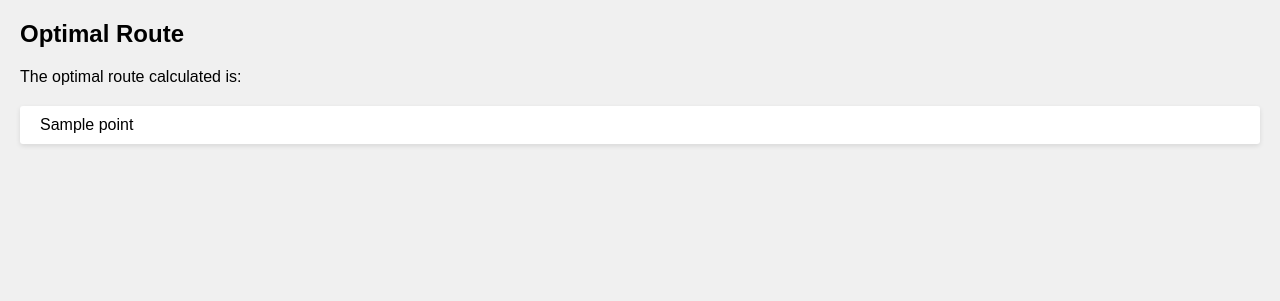
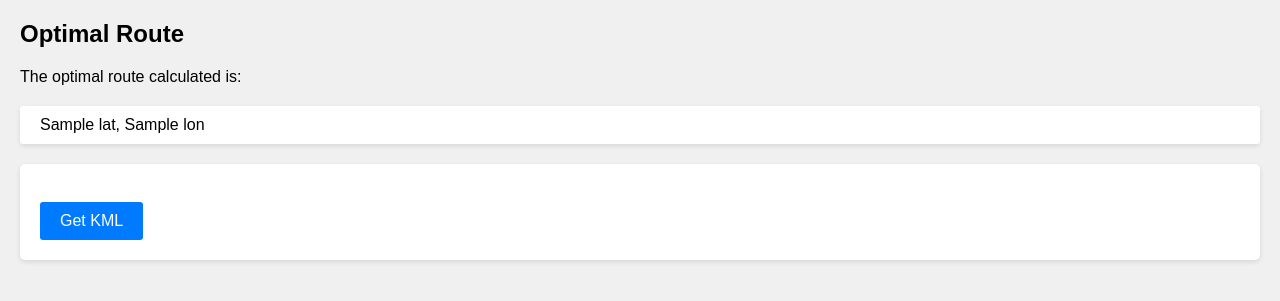
Before and after one commit to alemat13/tsp_solver, a Flask app: template templates/result.html in a window 1280 px wide. Shown: the top 301 px of the page. Run offline with Flask 3, Linux system fonts and the light colour scheme; the template is opened without the code that fills it: most values are stand-ins (such as "Sample title", 1, 10 or a date in 2020).

Commit message:
Add KML generation

```diff
--- a/app.py
+++ b/app.py
@@ -1,4 +1,4 @@
-from flask import Flask, render_template, request
+from flask import Flask, Response, render_template, request
 
 app = Flask(__name__)
 
@@ -19,6 +19,45 @@ def get_solver_tour_mock(points):
     random.shuffle(points_rand)
     return points_rand
 
+@app.route('/generate_kml', methods=['POST'])
+def generate_kml():
+    # Récupérer les positions GPS entrées par l'utilisateur
+    positions = request.form.get('positions').splitlines()
+
+    # Convertir les positions en un format utilisable par Concorde
+    # Supposons que les positions sont des tuples (latitude, longitude)
+    points = [(float(pos.split(',')[0]), float(pos.split(',')[1])) for pos in positions]
+
+    # Données à utiliser pour générer le KML (exemple)
+    data = {
+        'lines': [
+            {
+                'name': 'Line 1',
+                'coordinates': points
+            },
+        ]
+    }
+
+    # Rendu du template avec les données
+    kml_content = render_template('map.kml', data=data)
+    # Définir le type de contenu comme application/vnd.google-earth.kml+xml
+    # pour indiquer qu'il s'agit d'un fichier KML
+    return Response(
+        kml_content,
+        mimetype='application/vnd.google-earth.kml+xml',
+        headers={'Content-Disposition': 'attachment; filename=' + 'map.kml'}
+    )
+
+def get_optimal_route(points):
+# Calculer le chemin optimal avec Concorde
+    try:
+        tour_indices = get_solver_tour_concorde(points)
+    except ImportError:
+        tour_indices = get_solver_tour_mock(points)
+
+    # Renvoyer les positions dans l'ordre du chemin optimal
+    return [points[i] for i in tour_indices]
+
 # Route pour traiter le formulaire et afficher le chemin optimal
 @app.route('/calculate', methods=['POST'])
 def calculate_route():
@@ -26,23 +65,18 @@ def calculate_route():
     # Récupérer les positions GPS entrées par l'utilisateur
     positions = request.form.get('positions').splitlines()
 
-
     # Convertir les positions en un format utilisable par Concorde
     # Supposons que les positions sont des tuples (latitude, longitude)
     points = [(float(pos.split(',')[0]), float(pos.split(',')[1])) for pos in positions]
 
-    # Calculer le chemin optimal avec Concorde
-    try:
-        tour_indices = get_solver_tour_concorde(points)
-    except ImportError:
-        tour_indices = get_solver_tour_mock(points)
-
-    print([points, tour_indices])
-    # Renvoyer les positions dans l'ordre du chemin optimal
-    optimal_route = [points[i] for i in tour_indices]
+    optimal_route = get_optimal_route(points)
 
     # Afficher le résultat à l'utilisateur
-    return render_template('result.html', optimal_route=optimal_route)
+    return render_template(
+        'result.html',
+        optimal_route=optimal_route,
+        optimal_route_ta='\n'.join([str(p[0]) + "," + str(p[1]) for p in optimal_route])
+    )
 
 if __name__ == '__main__':
     app.run(debug=True, host='0.0.0.0')
--- a/templates/result.html
+++ b/templates/result.html
@@ -10,9 +10,13 @@
     <h1>Optimal Route</h1>
     <p>The optimal route calculated is:</p>
     <ul>
-        {% for point in optimal_route %}
-            <li>{{ point }}</li>
+        {% for lat, lon in optimal_route %}
+            <li>{{ lat }}, {{ lon }}</li>
         {% endfor %}
     </ul>
+    <form action="/generate_kml" method="post">
+        <textarea hidden="true" id="positions" name="positions" rows="4" cols="50">{{optimal_route_ta}}</textarea><br>
+        <input type="submit" value="Get KML">
+    </form>
 </body>
 </html>
```
Also changed, not shown: 1 other file.
